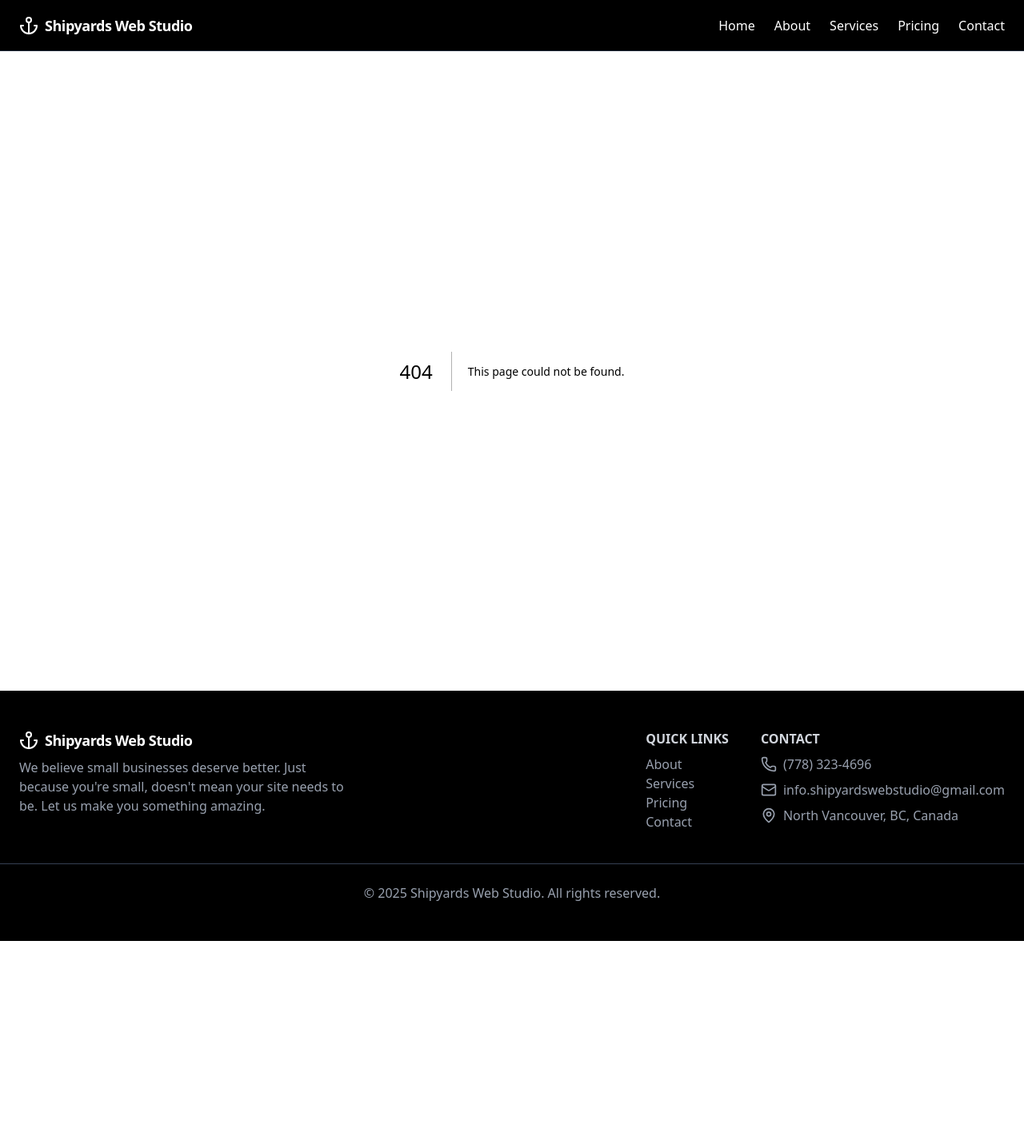
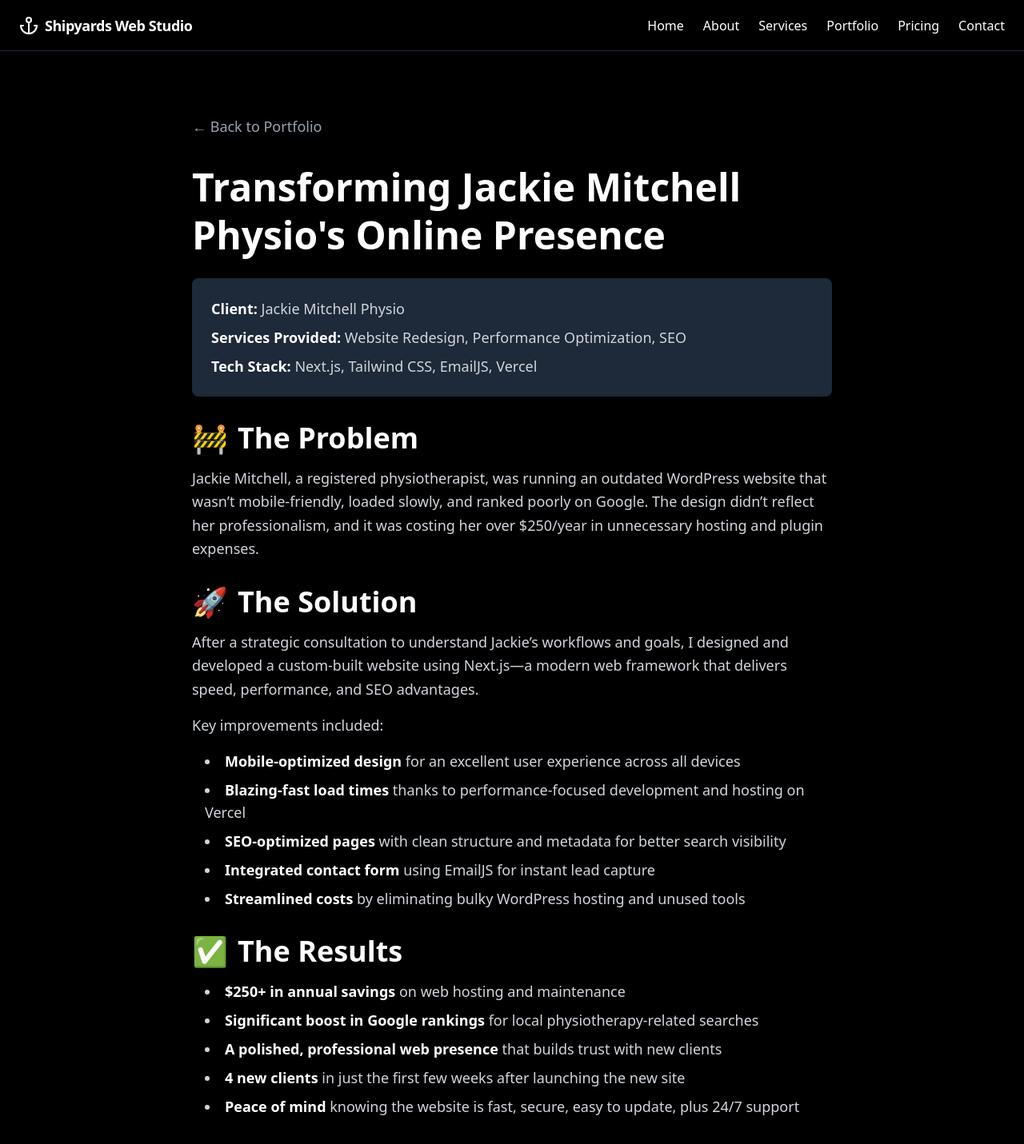
Before and after one commit to MatinH2004/shipyards-web-studio, a Next.js app: page /case-studies/jackie-mitchell-physio in a window 1280 px wide. Before the commit this address had no page. Shown: the top 1431 px of the page at 80% size. Before the commit the page ends 1177 px from the top, so only its background shows below. Built offline with nearby package versions, Linux system fonts and the light colour scheme.

Commit message:
feat. portfolio + project case studies

```diff
--- /dev/null
+++ b/src/app/case-studies/ganti-construction/page.tsx
@@ -0,0 +1,17 @@
+import Link from 'next/link';
+
+export default function GantiConstructionCaseStudy() {
+  return (
+    <div className="pt-20 pb-10 text-white max-w-4xl mx-auto px-6 md:px-8 lg:px-12">
+      {/* Back to Portfolio Link */}
+      <Link href="/portfolio" className="text-gray-400 hover:underline mb-8 block text-lg transition-colors duration-200">
+        &larr; Back to Portfolio
+      </Link>
+
+      {/* Title */}
+      <h1 className="text-4xl md:text-5xl font-bold text-white mb-6 leading-tight">
+        Case study is not available yet... Check again later.
+      </h1>
+    </div>
+  );
+}
--- /dev/null
+++ b/src/app/case-studies/jackie-mitchell-physio/page.tsx
@@ -0,0 +1,85 @@
+import Link from 'next/link';
+
+export default function JackieMitchellPhysioCaseStudy() {
+  return (
+    <div className="pt-20 pb-10 text-white max-w-4xl mx-auto px-6 md:px-8 lg:px-12">
+      {/* Back to Portfolio Link */}
+      <Link href="/portfolio" className="text-gray-400 hover:underline mb-8 block text-lg transition-colors duration-200">
+        &larr; Back to Portfolio
+      </Link>
+
+      {/* Title */}
+      <h1 className="text-4xl md:text-5xl font-bold text-white mb-6 leading-tight">
+        Transforming Jackie Mitchell Physio&apos;s Online Presence
+      </h1>
+
+      {/* Client & Services Info */}
+      <div className="bg-gray-800 p-6 rounded-lg shadow-lg mb-8">
+        <p className="text-lg text-gray-300 mb-2"><strong className="text-white">Client:</strong> Jackie Mitchell Physio</p>
+        <p className="text-lg text-gray-300 mb-2"><strong className="text-white">Services Provided:</strong> Website Redesign, Performance Optimization, SEO</p>
+        <p className="text-lg text-gray-300"><strong className="text-white">Tech Stack:</strong> Next.js, Tailwind CSS, EmailJS, Vercel</p>
+      </div>
+
+      {/* The Problem Section */}
+      <h2 className="text-3xl md:text-4xl font-semibold text-white mb-4 flex items-center">
+        <span className="text-orange-400 mr-3 text-4xl">🚧</span> The Problem
+      </h2>
+      <p className="text-lg text-gray-300 mb-8 leading-relaxed">
+        Jackie Mitchell, a registered physiotherapist, was running an outdated WordPress website that wasn’t mobile-friendly, loaded slowly, and ranked poorly on Google. The design didn’t reflect her professionalism, and it was costing her over $250/year in unnecessary hosting and plugin expenses.
+      </p>
+
+      {/* The Solution Section */}
+      <h2 className="text-3xl md:text-4xl font-semibold text-white mb-4 flex items-center">
+        <span className="text-green-400 mr-3 text-4xl">🚀</span> The Solution
+      </h2>
+      <p className="text-lg text-gray-300 mb-4 leading-relaxed">
+        After a strategic consultation to understand Jackie’s workflows and goals, I designed and developed a custom-built website using Next.js—a modern web framework that delivers speed, performance, and SEO advantages.
+      </p>
+      <p className="text-lg text-gray-300 mb-4 leading-relaxed">
+        Key improvements included:
+      </p>
+      <ul className="list-disc list-inside text-lg text-gray-300 mb-8 space-y-2 pl-4">
+        <li><strong className="text-white">Mobile-optimized design</strong> for an excellent user experience across all devices</li>
+        <li><strong className="text-white">Blazing-fast load times</strong> thanks to performance-focused development and hosting on Vercel</li>
+        <li><strong className="text-white">SEO-optimized pages</strong> with clean structure and metadata for better search visibility</li>
+        <li><strong className="text-white">Integrated contact form</strong> using EmailJS for instant lead capture</li>
+        <li><strong className="text-white">Streamlined costs</strong> by eliminating bulky WordPress hosting and unused tools</li>
+      </ul>
+
+      {/* The Results Section */}
+      <h2 className="text-3xl md:text-4xl font-semibold text-white mb-4 flex items-center">
+        <span className="text-blue-400 mr-3 text-4xl">✅</span> The Results
+      </h2>
+      <ul className="list-disc list-inside text-lg text-gray-300 mb-8 space-y-2 pl-4">
+        <li><strong className="text-white">$250+ in annual savings</strong> on web hosting and maintenance</li>
+        <li><strong className="text-white">Significant boost in Google rankings</strong> for local physiotherapy-related searches</li>
+        <li><strong className="text-white">A polished, professional web presence</strong> that builds trust with new clients</li>
+        <li><strong className="text-white">4 new clients</strong> in just the first few weeks after launching the new site</li>
+        <li><strong className="text-white">Peace of mind</strong> knowing the website is fast, secure, easy to update, plus 24/7 support</li>
+      </ul>
+
+      {/* Testimonial Section */}
+      <h2 className="text-3xl md:text-4xl font-semibold text-white mb-4 flex items-center">
+        <span className="text-purple-400 mr-3 text-4xl">💬</span> What Jackie Said
+      </h2>
+      <blockquote className="bg-gray-800 p-6 rounded-lg shadow-lg border-l-4 border-purple-500 italic text-gray-200 mb-8">
+        “The new website has completely changed the way people find and trust my practice. I’ve already had four new clients reach out just a couple of weeks after launch. It’s clean, professional, and does exactly what I need—without the technical headaches.”
+      </blockquote>
+
+      {/* Live Site Link */}
+      <h2 className="text-3xl md:text-4xl font-semibold text-white mb-4 flex items-center">
+        <span className="text-yellow-400 mr-3 text-4xl">📍</span> Live Site
+      </h2>
+      <p className="text-lg mb-8">
+        <Link
+          href="https://jackiemitchellphysio.com"
+          target="_blank"
+          rel="noopener noreferrer"
+          className="text-blue-400 hover:text-blue-300 hover:underline font-semibold transition-colors duration-200"
+        >
+          🔗 jackiemitchellphysio.com
+        </Link>
+      </p>
+    </div>
+  );
+}
--- /dev/null
+++ b/src/app/case-studies/tyron-piteau-fitness/page.tsx
@@ -0,0 +1,17 @@
+import Link from 'next/link';
+
+export default function TyronPiteauFitnessCaseStudy() {
+  return (
+    <div className="pt-20 pb-10 text-white max-w-4xl mx-auto px-6 md:px-8 lg:px-12">
+      {/* Back to Portfolio Link */}
+      <Link href="/portfolio" className="text-gray-400 hover:underline mb-8 block text-lg transition-colors duration-200">
+        &larr; Back to Portfolio
+      </Link>
+
+      {/* Title */}
+      <h1 className="text-4xl md:text-5xl font-bold text-white mb-6 leading-tight">
+        Case study is not available yet... Check again later.
+      </h1>
+    </div>
+  );
+}
--- /dev/null
+++ b/src/app/portfolio/page.tsx
@@ -0,0 +1,47 @@
+import Link from "next/link";
+import Image from "next/image";
+import { portfolio } from "@/lib/data/portfolio";
+
+export default function Portfolio() {
+  return (
+    <section className="pt-20 mb-10 text-white">
+      <div className="max-w-6xl mx-auto px-6 text-center">
+        <p className="text-2xl md:text-3xl font-medium text-gray-400">All businesses, All happy clients</p>
+        <h2 className="text-4xl md:text-5xl font-bold text-white mt-2 max-w-3xl mx-auto">Portfolio</h2>
+
+        <div className="mt-12 grid md:grid-cols-3 gap-8">
+          {portfolio.map((item, index) => (
+            <div key={index} className="text-center">
+              <div className="relative w-full h-64 md:h-80">
+                <Image
+                  src={item.image}
+                  alt={item.name}
+                  layout="fill"
+                  objectFit="cover"
+                  className="rounded-lg shadow-lg"
+                />
+              </div>
+              <h3 className="text-xl font-semibold text-white mt-4">{item.name}</h3>
+              <p className="text-gray-400 mt-2 px-4">{item.description}</p>
+              <div className="flex flex-col gap-2 px-6">
+                <Link
+                  href={item.link}
+                  target="_blank"
+                  className="mt-4 inline-block border border-gray-600 text-gray-300 hover:text-white font-semibold py-3 px-6 rounded-lg text-lg transition hover:border-gray-100"
+                >
+                  Visit Website
+                </Link>
+                <Link
+                  href={item.caseStudyLink}
+                  className="inline-block border border-gray-600 bg-gray-600 text-gray-300 hover:text-white font-semibold py-3 px-6 rounded-lg text-lg transition hover:border-gray-100"
+                >
+                  Case Study
+                </Link>
+              </div>
+            </div>
+          ))}
+        </div>
+      </div>
+    </section>
+  );
+}
--- a/src/components/global/Navbar.tsx
+++ b/src/components/global/Navbar.tsx
@@ -19,6 +19,7 @@
     { href: "/", label: "Home" },
     { href: "/about", label: "About" },
     { href: "/services", label: "Services" },
+    { href: "/portfolio", label: "Portfolio"},
     { href: "/pricing", label: "Pricing" },
     { href: "/contact", label: "Contact" },
   ];
```
